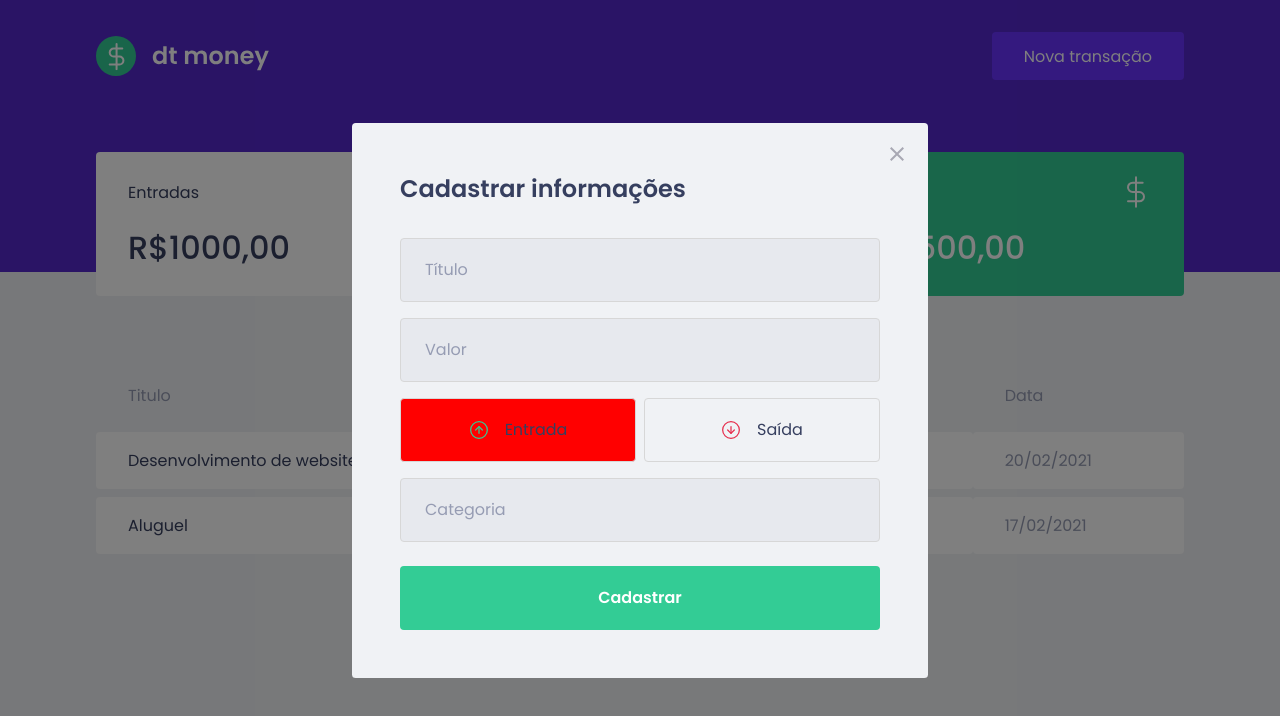
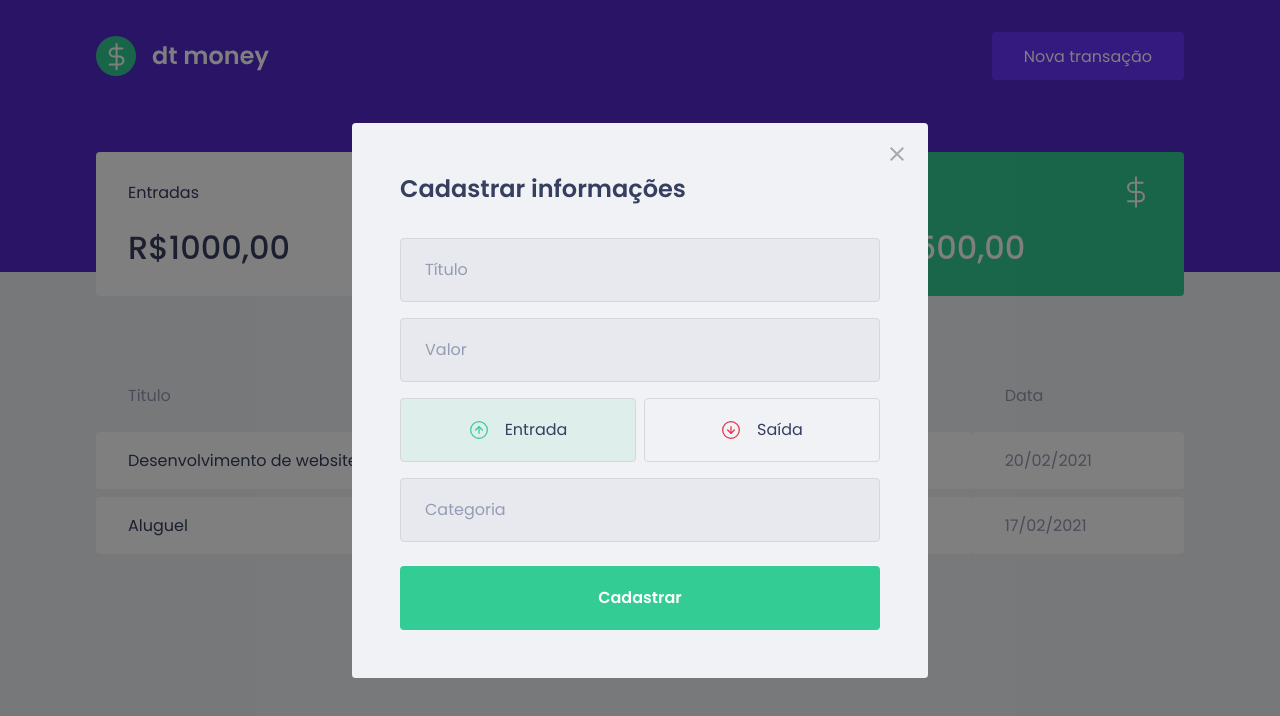
Before and after one commit to edilson-rodrigues/ignite-aulas, a React (Create React App) app in the folder reactjs/dtmoney/: page / in a window 1280 px wide. Both pictures are taken after a click on the button "Nova transação". Shown: the top 716 px of the page. Built offline with nearby package versions, Linux system fonts and the light colour scheme; no server answers; what miragejs would draw is missing.

Commit message:
[dt-money][form-modal] colors button

```diff
--- a/reactjs/dtmoney/src/component/NewTransactionModal/index.tsx
+++ b/reactjs/dtmoney/src/component/NewTransactionModal/index.tsx
@@ -14,9 +14,13 @@ interface NewTransactionModalProps {
     onRequestClose: () => void;
 }
 
+enum typeNewTransactionModal{
+    withdraw = 'withdraw',
+    deposit = 'deposit',
+}
+
 export function NewTransactionModal({isOpen, onRequestClose}: NewTransactionModalProps) {
-    const [type, setType] = React.useState<'withdraw' | 'deposit'>('deposit');
-
+    const [type, setType] = React.useState<typeNewTransactionModal>(typeNewTransactionModal.deposit);
 
     return (
         <Modal
@@ -45,16 +49,18 @@ export function NewTransactionModal({isOpen, onRequestClose}: NewTransactionModa
                 <TransactionTypeContainer>
                     <RadioBox
                         type="button"
-                        onClick={()=>{setType('deposit')}}
-                        isActive={type === 'deposit'}
+                        onClick={()=>{setType(typeNewTransactionModal.deposit)}}
+                        isActive={type === typeNewTransactionModal.deposit}
+                        activeColor={typeNewTransactionModal.deposit}
                     >
                         <img src={incomeImg} alt="Entrada"/>
                         <span>Entrada</span>
                     </RadioBox>
                     <RadioBox
                         type="button"
-                        onClick={()=>{setType('withdraw')}}
-                        isActive={type === 'withdraw'}
+                        onClick={()=>{setType(typeNewTransactionModal.withdraw)}}
+                        isActive={type === typeNewTransactionModal.withdraw}
+                        activeColor={typeNewTransactionModal.withdraw}
                     >
                         <img src={outcomeImg} alt="Saída"/>
                         <span>Saída</span>
--- a/reactjs/dtmoney/src/component/NewTransactionModal/styles.ts
+++ b/reactjs/dtmoney/src/component/NewTransactionModal/styles.ts
@@ -1,5 +1,5 @@
 import styled from "styled-components";
-import {darken}from 'polished';
+import {darken, transparentize} from 'polished';
 
 export const Container = styled.form`
   h2 {
@@ -29,7 +29,7 @@ export const Container = styled.form`
     }
   }
 
-  button[type="submit"]{
+  button[type="submit"] {
     width: 100%;
     padding: 0 1.5rem;
     height: 4rem;
@@ -58,6 +58,12 @@ export const TransactionTypeContainer = styled.div`
 
 interface RadioBoxProps {
     isActive: boolean;
+    activeColor: 'deposit' | 'withdraw';
+}
+
+const colors = {
+    deposit: '#33CC95',
+    withdraw: '#E52E4D',
 }
 
 export const RadioBox = styled.button<RadioBoxProps>`
@@ -65,7 +71,9 @@ export const RadioBox = styled.button<RadioBoxProps>`
   border: 1px solid #d7d7d7;
   border-radius: 0.25rem;
 
-  background: ${(props)=> props.isActive ? 'red' : 'transparent'};
+  background: ${(props) => props.isActive
+          ? transparentize(0.90, colors[props.activeColor])
+          : 'transparent'};
 
   display: flex;
   align-items: center;
```
